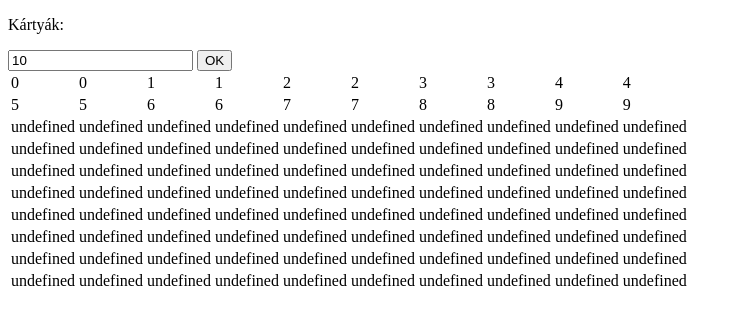
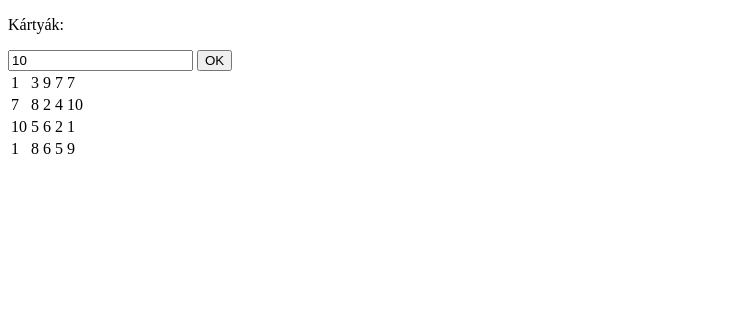
Before and after one commit to szaboistvanckik/jithub, a plain HTML site: page GYAKORLAS DOGA/index.html in a window 1280 px wide. Both pictures are taken after a click on the input "OK". Shown: the whole page, without its empty margins (0-742 px from the left). Drawn offline with Linux system fonts and the light colour scheme.

Commit message:
kwqlkjgrlkjgfdlkjgdflékj

```diff
--- a/GYAKORLAS DOGA/event.js
+++ b/GYAKORLAS DOGA/event.js
@@ -3,41 +3,56 @@ function randomszam(also, felso) {
 }
 
 
-function feltoltTomb() {
-    var szam = parseInt(document.getElementById("x").value);
+function feltoltTomb(x) {
+    const lst = [];
+    x = x / 2
 
-    const lst = [];
-
-    for (let i = 0; i < szam; i++) {
-        lst.push(i, i);
-    }
-
-    for (let i = 0; i < szam; i++) {
-        let v1 = randomszam(0, 1);
-        let v2 = randomszam(0, 1);
-
-        let sv = lst[v1]
-        lst[v1] = lst[v2]
-        lst[v2] = sv
+    for (let i = 1; i <= x; i++) {
+        lst.push(i);
+        lst.push(i);
     }
 
     return lst;
 }
 
-function generalj() {
-    var sor = 10;
-    var oszlop = 10;
+
+function sorSzam(ksz) {
+    i = Math.floor(Math.sqrt(ksz));
+
+    while (ksz % i != 0) {
+        i--;
+    }
+    return i;
+}
 
 
-    var tabla = document.getElementById("tabla");
+function shuffle(t) {
+    for (let i = 0; i < t.length; i++) {
+        const r1 = randomszam(0, t.length - 1);
+        const r2 = randomszam(0, t.length - 1);
+        const s = t[r1];
+        t[r1] = t[r2];
+        t[r2] = s;
+    }
+    return t;
+}
 
-    const lst = feltoltTomb()
+function generalj() {
+    const tabla = document.getElementById("tabla");
+    const szam = document.getElementById("x").value * 2;
+    const sor = sorSzam(szam);
+    const oszlop = szam / sor;
 
-    for (var i=0; i < sor; i++) {
-        var tr=document.createElement("tr");
-        for (var j=0; j < oszlop; j++) {
-            var td=document.createElement("td");
-            td.innerText= lst[i*oszlop + j];
+    const lst = shuffle(feltoltTomb(szam));
+
+
+    tabla.innerHTML = "";
+
+    for (var i = 0; i < sor; i++) {
+        const tr = document.createElement("tr");
+        for (var j = 0; j < oszlop; j++) {
+            const td = document.createElement("td");
+            td.innerText= lst[i * sor + j];
             tr.appendChild(td);
         }
         tabla.appendChild(tr);
--- a/GYAKORLAS DOGA/index.html
+++ b/GYAKORLAS DOGA/index.html
@@ -8,7 +8,7 @@
 </head>
 <body>
     <p>Kártyák:</p>
-    <input id="x" type="number" value="10">
+    <input id="x" name="db" type="number" value="10">
 
 
     <input onclick="generalj()" value="OK" type="submit">
```
